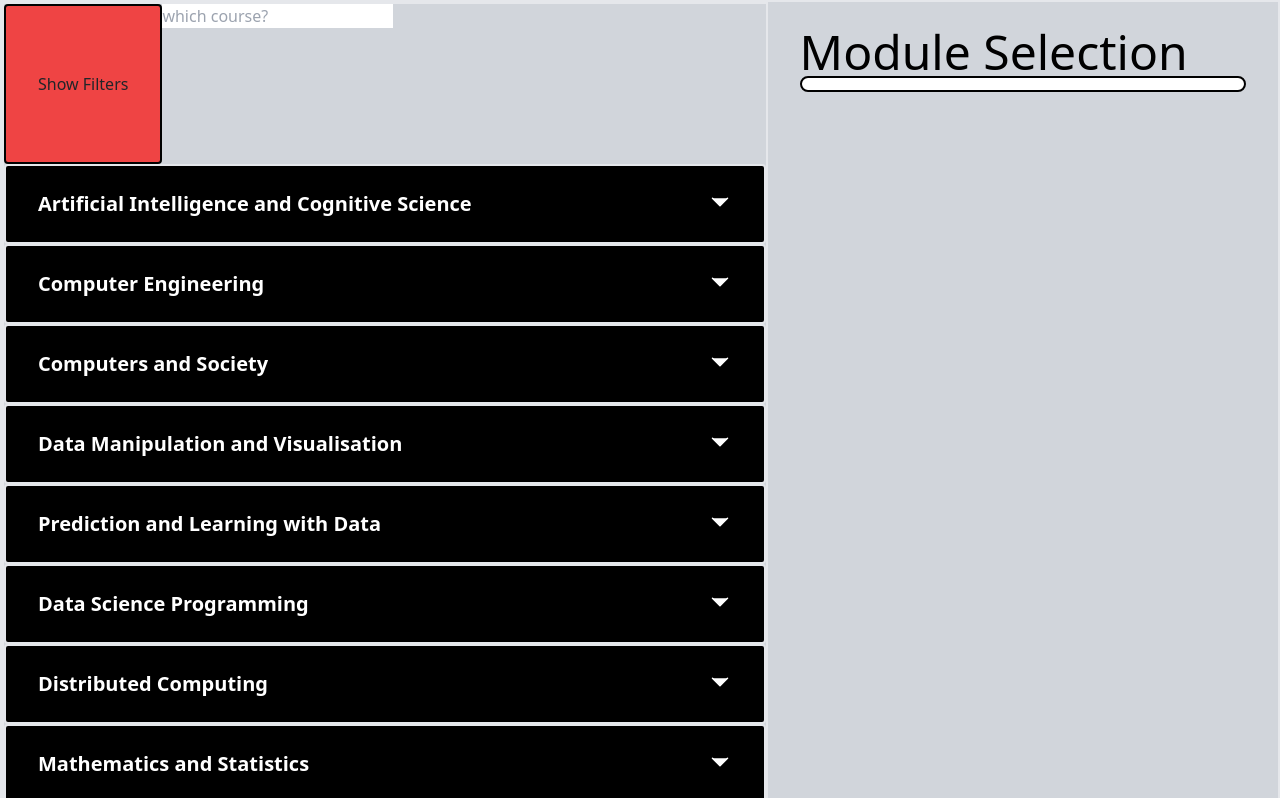
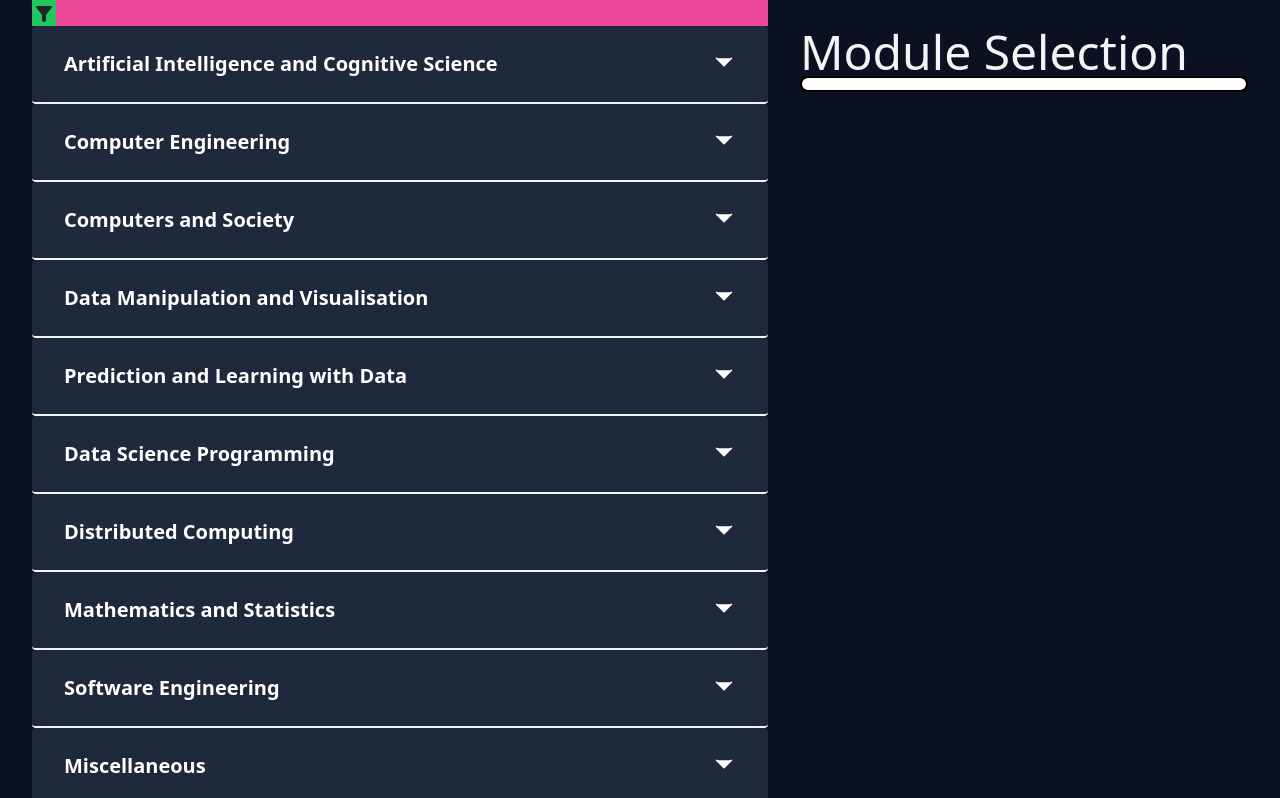
Before and after one commit to eoinsheehan/semesterfour, a React (Create React App) app in the folder my-app/: page / in a window 1280 px wide. Shown: the top 798 px of the page. Built offline with nearby package versions, Linux system fonts and the light colour scheme.

Commit message:
Add basic filtering interface

```diff
--- a/my-app/src/App.js
+++ b/my-app/src/App.js
@@ -47,8 +47,8 @@ const App = () => {
   }
 
   return (
-    <div className='border-2 flex bg-gray-300 font-sans'>
-      <div className='w-3/5'>
+    <div className='flex bg-midnight font-sans'>
+      <div className='w-3/5 pl-8'>
       <Course courseData = {courseData.length >0 && courseData} onSelect = {addCourse} selection = {selectedCourses} onRemove = {removeCourse} lecturers={lecturers}/>
       </div>
       <div className='w-2/5'>
--- a/my-app/src/components/cart/Cart.js
+++ b/my-app/src/components/cart/Cart.js
@@ -41,7 +41,7 @@ const Cart = (props) => {
     let cartContents = props.selection.map(course =>
         <CartItem onRemove = {props.onRemove} title = {course.title} credits = {course.credits}/>)
     return(
-        <div className='text-black px-8 py-6 top-1 sticky flex flex-col'>
+        <div className='text-gray-100 px-8 py-6 top-1 sticky flex flex-col'>
             <div><p className='text-5xl'>Module Selection</p>
             {cartContents}
             <p className="text-2xl font-bold">
--- a/my-app/src/components/courses/CourseHeading.js
+++ b/my-app/src/components/courses/CourseHeading.js
@@ -38,8 +38,8 @@ const CourseHeading = (props) =>{
 
 
     return (
-        <div className="rounded border-2 bg-black text-white text-xl hover:cursor-pointer">
-        <div className='font-bold flex flex-row justify-between px-8 py-6'onClick={toggleCourses}
+        <div className="rounded bg-midnight-100 text-white text-xl border-b-2 border-gray-100">
+        <div className='font-bold flex flex-row justify-between px-8 py-6 hover:cursor-pointer'onClick={toggleCourses}
         >
         {props.title}
         <svg className={testing}
@@ -47,7 +47,7 @@ const CourseHeading = (props) =>{
   <path stroke-linecap="round" stroke-linejoin="round" d="M19.5 8.25l-7.5 7.5-7.5-7.5" />
 </svg>
         </div>
-        <div className={showContent? "space-y-8 bg-gray-300 py-4" :null} >
+        <div className={showContent? "space-y-2 bg-midnight py-4" :null} >
         {showContent ? helpme : null}
         </div>
         </div>
--- a/my-app/src/components/courses/CourseList.js
+++ b/my-app/src/components/courses/CourseList.js
@@ -37,11 +37,11 @@ const CourseList = (props) => {
     }
 
     return(
-            <div className='bg-gray-300 text-black flex flex-col w-100'expanded={showContent}>
+            <div className='bg-midnight-100 text-gray-100 flex flex-col w-100 p-4'expanded={showContent}>
                 <div className='flex justify-between items-center'>
                 <div className='flex space-x-4 items-center'>
                     <div>
-                    {selected ?<div className='border-2 border-black bg-red-500 rounded p-1' onClick={removeCourse}><p>Remove Course</p></div>:<div className='text-white font-normal bg-green-800 rounded p-1 transition-transform linear hover:scale-105'  onClick={selectCourse}><p>Select Course</p></div>}
+                    {selected ?<div className='transition-transform ease-in-out bg-red-500 rounded p-1 hover:scale-105 cursor-pointer' onClick={removeCourse}><p>Remove Course</p></div>:<div className='text-white font-normal bg-green-800 rounded p-1 transition-transform linear hover:scale-105 cursor-pointer'  onClick={selectCourse}><p>Select Course</p></div>}
                     </div>
                     <p>{props.title}</p>
                 </div>
--- a/my-app/src/components/courses/Courses.js
+++ b/my-app/src/components/courses/Courses.js
@@ -1,11 +1,18 @@
 import CourseHeading from './CourseHeading'
+import Filter from './Filter/Filter'
 import { useState} from 'react'
 
 const Courses = (props) => {
 
-    const [isChecked] = useState(true);
+    const [isChecked,setIsChecked] = useState(true);
     const [showFilters,setShowFilters] = useState(false);
     let content;
+    let courseThemes;
+
+
+        const handleChange = ()=> {
+        setIsChecked(!isChecked)
+    }
 
     const onFilterClick = ()=>{
         setShowFilters(!showFilters);
@@ -15,30 +22,19 @@ const Courses = (props) => {
     let listItems;
 
     if(props.courseData.length >0){
+    courseThemes = props.courseData.map(data=>data.theme)
     console.log("course names",props.courseData)
     content = props.courseData.map(data => <CourseHeading key ={data.theme} onSelect={props.onSelect} title = {data.theme} courses= {data.courses} semester = {isChecked} selection = {props.selection} onRemove = {props.onRemove}/>
     )
     }
 
     if(props.courseData.length>0){
-        listItems = props.courseData.map((theme) => theme.courses.map(courseName => <li key={courseName.Title} className="hover:bg-pink-500 cursor-pointer">{courseName.Title}</li>))
+        listItems = props.courseData.map((theme) => theme.courses.map(courseName => <option key={courseName.Title} className="hover:bg-pink-500 cursor-pointer text-gray-100">{courseName.Title}</option>))
     }
 
     return (
-        <div id="courses" className="border-2 bg-gray-300">
-            <div className='flex flex-col m-h-10'>
-                <div className='flex m-h-10'>{showFilters ? <button onClick={onFilterClick} className='bg-red-500 border-2 border-black rounded p-8 h-10'>Hide Filters</button>:<button onClick={onFilterClick} className='bg-red-500 border-2 border-black rounded p-8 h-40'>Show Filters</button>}
-                <div className='flex flex-col  h-5 m-h-10'><input onSelect={onFilterClick} onChange={onFilterClick}placeholder='which course?'></input>
-                <div className={showFilters? "h-1/5 overflow-y-scroll visible":"hidden"}>
-                    <ul>
-                    {listItems}
-
-                    </ul>
-                </div>
-                </div>
-                </div>
-                <div className={showFilters?"transition-all duration-1000 h-40 opacity-100":"h-0 opacity-0"}>Showing filters</div>
-            </div>
+        <div id="courses" className=" bg-midnight">
+            <Filter handleChange={handleChange} isChecked={isChecked} themes={courseThemes} lecturers={props.lecturers} courseData={props.courseData}/>
             {content}
         </div>
     )
--- a/my-app/src/components/courses/Filter/Filter.js
+++ b/my-app/src/components/courses/Filter/Filter.js
@@ -1,5 +1,4 @@
 import FilterAltRoundedIcon from '@mui/icons-material/FilterAltRounded';
-import {Box, IconButton, Button } from '@mui/material'
 import { useState } from 'react';
 import FilterSection from './FilterSection';
 
@@ -7,7 +6,7 @@ const Filter = (props) =>{
 
     const [showFilters,setShowFilters] = useState(false)
 
-    const filterSections = ["Theme", "Credits", "Lecturer", "Semester"]
+    const filterSections = ["Theme", "Credits", "Semester"]
 
     const handleChange = ()=> {
         props.handleChange()
@@ -17,23 +16,21 @@ const Filter = (props) =>{
         setShowFilters(!showFilters)
     }
 
-    let filterContent = <Box sx={{display:"flex",justifyContent:"space-between",backgroundColor:"white",width:"100%", borderRadius:"12px",flexDirection:"column"}}><Box sx={{display:"flex",flexDirection:"column",justifyContent:"space-evenly",marginTop:"2rem"}}>{filterSections.map(section => <FilterSection key={section} title={section} themes={props.themes} lecturers={props.lecturers} courseData={props.courseData}></FilterSection>)}</Box>
-    <Box sx={{display:"flex",justifyContent:"flex-end"}}>
-        <Button variant="contained" size="small" sx={{margin:"1rem 0.5rem"}}>Apply</Button>
-        <Button variant="contained" size="small" color="error" sx={{margin:"1rem 0.5rem"}}>Reset</Button>
-    </Box>
-    </Box>
+    console.log("these are the props",props);
+
+    let filterContent = filterSections.map(section =>
+        <FilterSection key={section} title={section} themes={props.themes} lecturers={props.lecturers} courseData={props.courseData}></FilterSection>
+    )
 
     return(
-        <Box sx={{display:"flex", alignItems:"flex-start",justifyContent:"space-around", paddingBottom:"1rem",flexDirection:"column",transition:"height 2s linear 1s"}}>
-        <Box sx={{display:"flex"}}>
-        <IconButton onClick={toggleFilters}>
+        <div className='bg-pink-500'>
+        <div>
+        <button onClick={toggleFilters} className='bg-green-500'>
         <FilterAltRoundedIcon/>
-        </IconButton>
-        <input type="text" id="searchbar"></input>
-        </Box>
-        {showFilters?filterContent:null}
-    </Box>
+        </button>
+        </div>
+        {showFilters?<div className='flex justify-between'>{filterContent}</div>:null}
+    </div>
     )
 }
 
--- a/my-app/src/components/courses/Filter/FilterOption.js
+++ b/my-app/src/components/courses/Filter/FilterOption.js
@@ -1,9 +1,17 @@
-import { Checkbox, FormControlLabel, Typography, Box, IconButton } from '@mui/material'
-
+import { useState} from 'react'
 const FilterOption = (props) =>{
 
+    const [isChecked,setIsChecked]= useState(true);
+
+    const handleClick = () =>{
+        setIsChecked(!isChecked);
+    }
+
     return(
-        <FormControlLabel sx={{display:"block"}}control={<Checkbox defaultChecked size="small"/>} label={props.content} />
+        <div>
+        <input className='hover: cursor-pointer'type="checkbox" name={props.content} defaultChecked={isChecked} onClick={handleClick}/>
+        <label for={props.content}>{props.content}</label>
+        </div>
 
     )
 }
--- a/my-app/src/components/courses/Filter/FilterSection.js
+++ b/my-app/src/components/courses/Filter/FilterSection.js
@@ -1,9 +1,5 @@
-import { Box} from '@mui/material'
 import { useEffect, useState } from 'react';
 import FilterOption from './FilterOption'
-
-
-
 
 const FilterSection = (props) =>{
 
@@ -12,14 +8,11 @@ const FilterSection = (props) =>{
     useEffect(()=>{
         const semesterOptions = ["Autumn","Spring"]
         const creditOptions = ["5","7.5","10"]
-        let lecturers = [...new Set(props.courseData.map(theme =>theme.courses.map(course =>course.details[2].Lecturer)).flat())]
         if(props.title==="Theme"){
+            console.log("themes",props.themes);
             setFilterOptions(props.themes.map(theme => <FilterOption key={`${theme}_filter`}content={theme}></FilterOption>))}
         else if(props.title==="Credits"){
             setFilterOptions(creditOptions.map(creditOption => <FilterOption key={`${creditOption}_filter`} content ={creditOption}></FilterOption>))
-        }
-        else if(props.title==="Lecturer"){
-            setFilterOptions(lecturers.map(lecturer => <FilterOption key={`${lecturer}_filter`} content ={lecturer}></FilterOption>))
         }
         else if(props.title==="Semester"){
             setFilterOptions(semesterOptions.map(semester => <FilterOption key={`${semester}_filter`} content ={semester}></FilterOption>))
@@ -29,21 +22,16 @@ const FilterSection = (props) =>{
         }
     },[props.courseData,props.title,props.themes])
 
-
-
-
-
-
     return(
 
-        <Box sx={{maxHeight:"200px",display:"flex",flexDirection:"column",marginLeft:"2rem"}}>
-        <Box sx={{border:"1px solid black", backgroundColor:"orange",width:"40%"}}>
+        <div>
+        <div>
         <h5>{props.title}</h5>
-        </Box>
-        <Box sx={{overflowY:"auto"}}>
+        </div>
+        <div>
         {filterOptions}
-        </Box>
-        </Box>
+        </div>
+        </div>
 
 
 
--- a/my-app/tailwind.config.js
+++ b/my-app/tailwind.config.js
@@ -5,6 +5,10 @@ module.exports = {
   ],
   theme: {
     extend: {
+      colors: {
+        'midnight': '#0B1120',
+        'midnight-100': '#1E293B'
+      },
       transitionProperty: {
         'max-height': 'max-height'
       },
```
